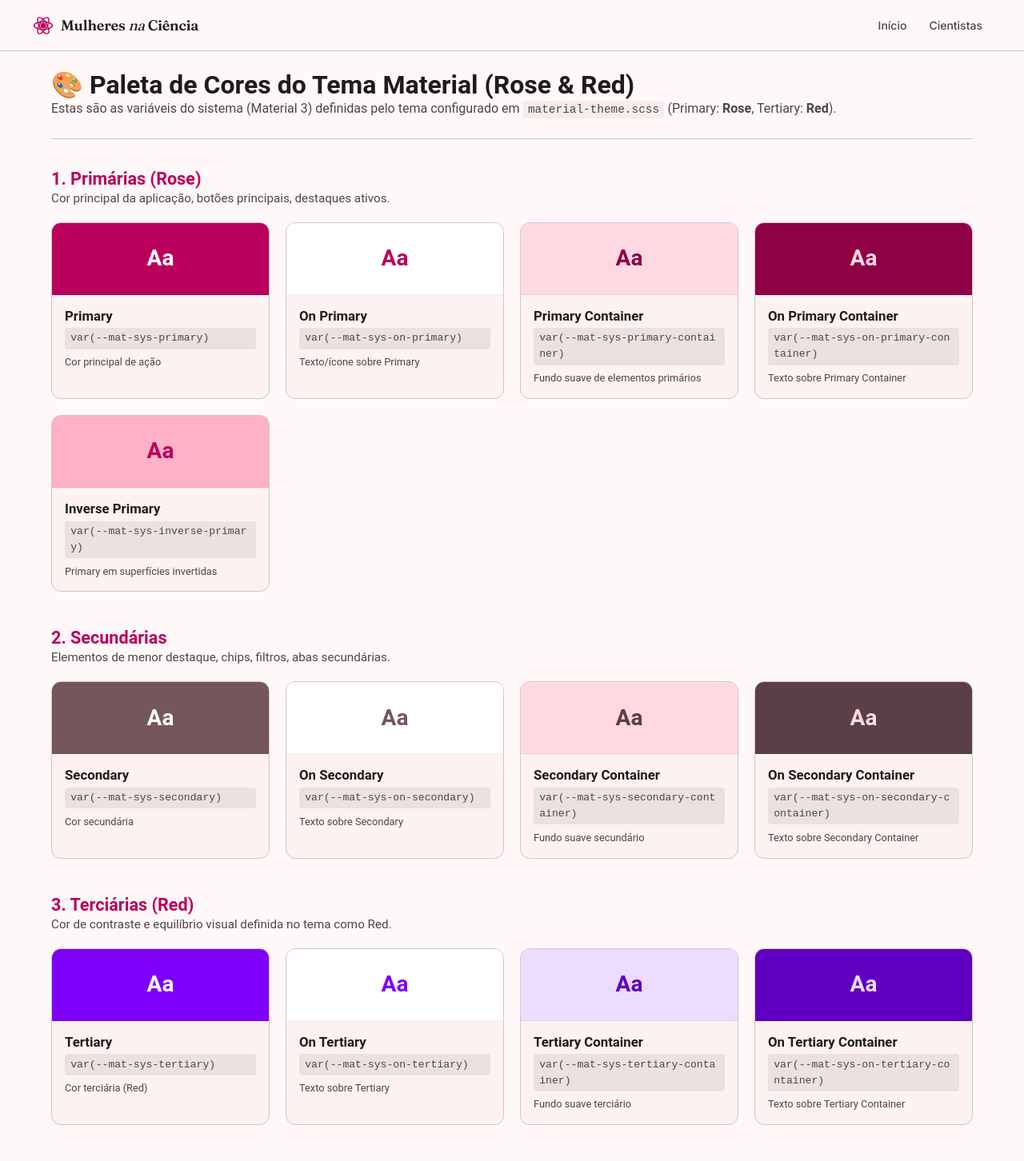
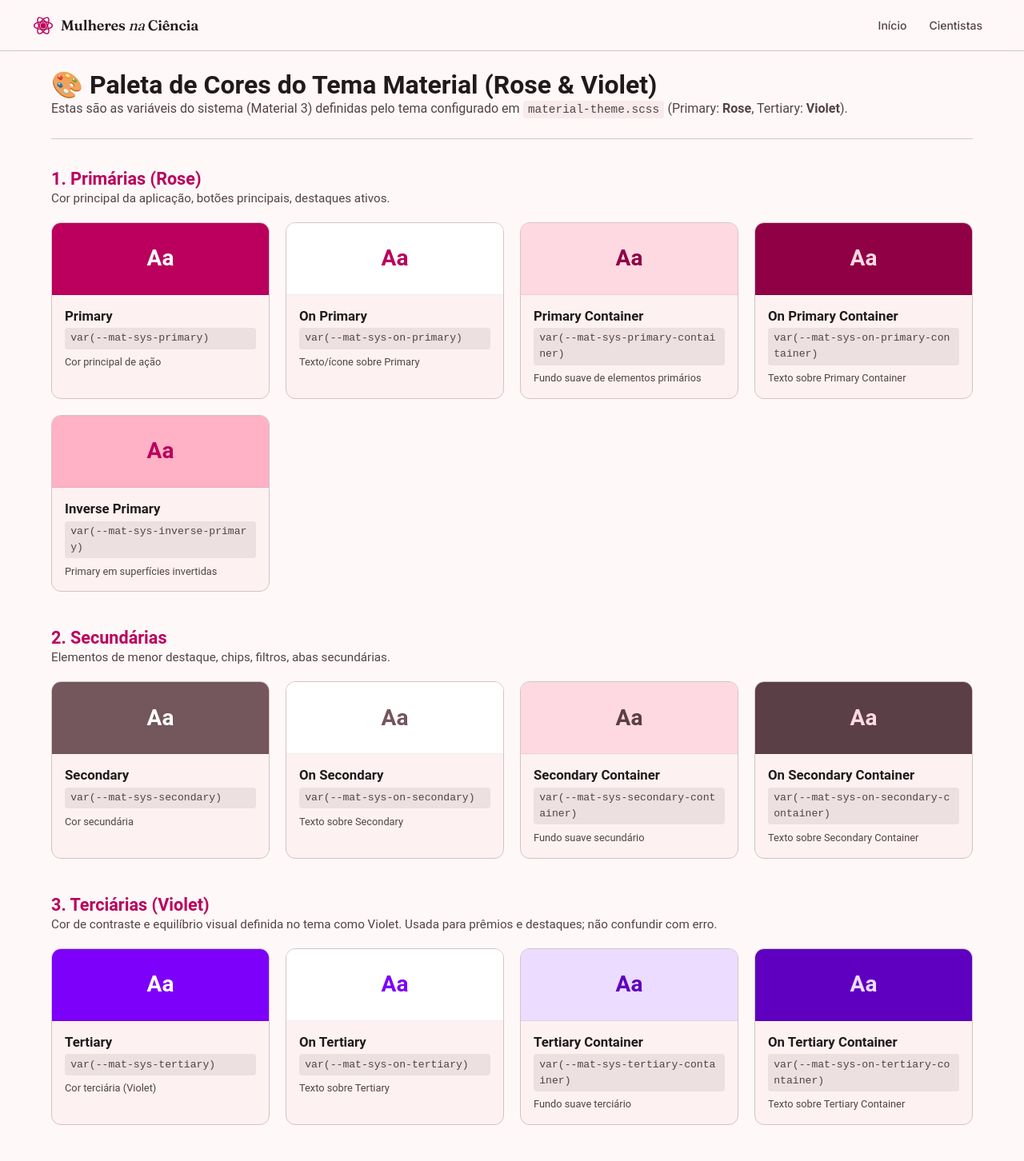
Before and after one commit to Portal-Mulheres-na-Ciencia/web-portal, an Angular app: page /cores in a window 1280 px wide. Shown: the top 1452 px of the page at 80% size. Built offline with nearby package versions, Linux system fonts and the light colour scheme.

Commit message:
style: Ajustadas a página 404 e a paleta de cores ao novo tema
- O número 404 usa a fonte de texto, mais legível em tamanho grande.
- A página /cores passa a mostrar a terciária violeta e as cores
  semânticas do projeto (sucesso, alerta e informação).

```diff
--- a/src/app/components/nao-encontrado/nao-encontrado.css
+++ b/src/app/components/nao-encontrado/nao-encontrado.css
@@ -13,7 +13,9 @@
 .codigo {
   margin: 0;
   font: var(--mat-sys-display-large);
+  font-family: var(--fonte-texto);
   font-size: clamp(6rem, 25vw, 10rem);
+  letter-spacing: -0.04em;
   line-height: 1;
   font-weight: 700;
 
--- a/src/app/components/paleta-cores/paleta-cores.html
+++ b/src/app/components/paleta-cores/paleta-cores.html
@@ -1,9 +1,9 @@
 <div class="paleta-container">
   <header class="paleta-header">
-    <h1>🎨 Paleta de Cores do Tema Material (Rose & Red)</h1>
+    <h1>🎨 Paleta de Cores do Tema Material (Rose &amp; Violet)</h1>
     <p>
       Estas são as variáveis do sistema (Material 3) definidas pelo tema configurado em
-      <code>material-theme.scss</code> (Primary: <strong>Rose</strong>, Tertiary: <strong>Red</strong>).
+      <code>material-theme.scss</code> (Primary: <strong>Rose</strong>, Tertiary: <strong>Violet</strong>).
     </p>
   </header>
 
--- a/src/app/components/paleta-cores/paleta-cores.ts
+++ b/src/app/components/paleta-cores/paleta-cores.ts
@@ -43,10 +43,10 @@ export class PaletaCoresComponent {
       ],
     },
     {
-      titulo: '3. Terciárias (Red)',
-      descricao: 'Cor de contraste e equilíbrio visual definida no tema como Red.',
+      titulo: '3. Terciárias (Violet)',
+      descricao: 'Cor de contraste e equilíbrio visual definida no tema como Violet. Usada para prêmios e destaques; não confundir com erro.',
       cores: [
-        { nome: 'Tertiary', variavel: '--mat-sys-tertiary', onVariavel: '--mat-sys-on-tertiary', descricao: 'Cor terciária (Red)' },
+        { nome: 'Tertiary', variavel: '--mat-sys-tertiary', onVariavel: '--mat-sys-on-tertiary', descricao: 'Cor terciária (Violet)' },
         { nome: 'On Tertiary', variavel: '--mat-sys-on-tertiary', onVariavel: '--mat-sys-tertiary', descricao: 'Texto sobre Tertiary' },
         { nome: 'Tertiary Container', variavel: '--mat-sys-tertiary-container', onVariavel: '--mat-sys-on-tertiary-container', descricao: 'Fundo suave terciário' },
         { nome: 'On Tertiary Container', variavel: '--mat-sys-on-tertiary-container', onVariavel: '--mat-sys-tertiary-container', descricao: 'Texto sobre Tertiary Container' },
@@ -89,5 +89,17 @@ export class PaletaCoresComponent {
         { nome: 'On Error Container', variavel: '--mat-sys-on-error-container', onVariavel: '--mat-sys-error-container', descricao: 'Texto sobre container de erro' },
       ],
     },
+    {
+      titulo: '7. Semânticas do projeto',
+      descricao: 'Definidas em styles.css, pois o Material 3 só tem a cor de erro.',
+      cores: [
+        { nome: 'Sucesso', variavel: '--cor-sucesso', onVariavel: '--cor-sucesso-fundo', descricao: 'Ações concluídas' },
+        { nome: 'Fundo de sucesso', variavel: '--cor-sucesso-fundo', onVariavel: '--cor-sucesso', descricao: 'Mensagens de sucesso' },
+        { nome: 'Alerta', variavel: '--cor-alerta', onVariavel: '--cor-alerta-fundo', descricao: 'Atenção necessária' },
+        { nome: 'Fundo de alerta', variavel: '--cor-alerta-fundo', onVariavel: '--cor-alerta', descricao: 'Mensagens de alerta' },
+        { nome: 'Informação', variavel: '--cor-info', onVariavel: '--cor-info-fundo', descricao: 'Avisos neutros' },
+        { nome: 'Fundo de informação', variavel: '--cor-info-fundo', onVariavel: '--cor-info', descricao: 'Mensagens informativas' },
+      ],
+    },
   ];
 }
```
